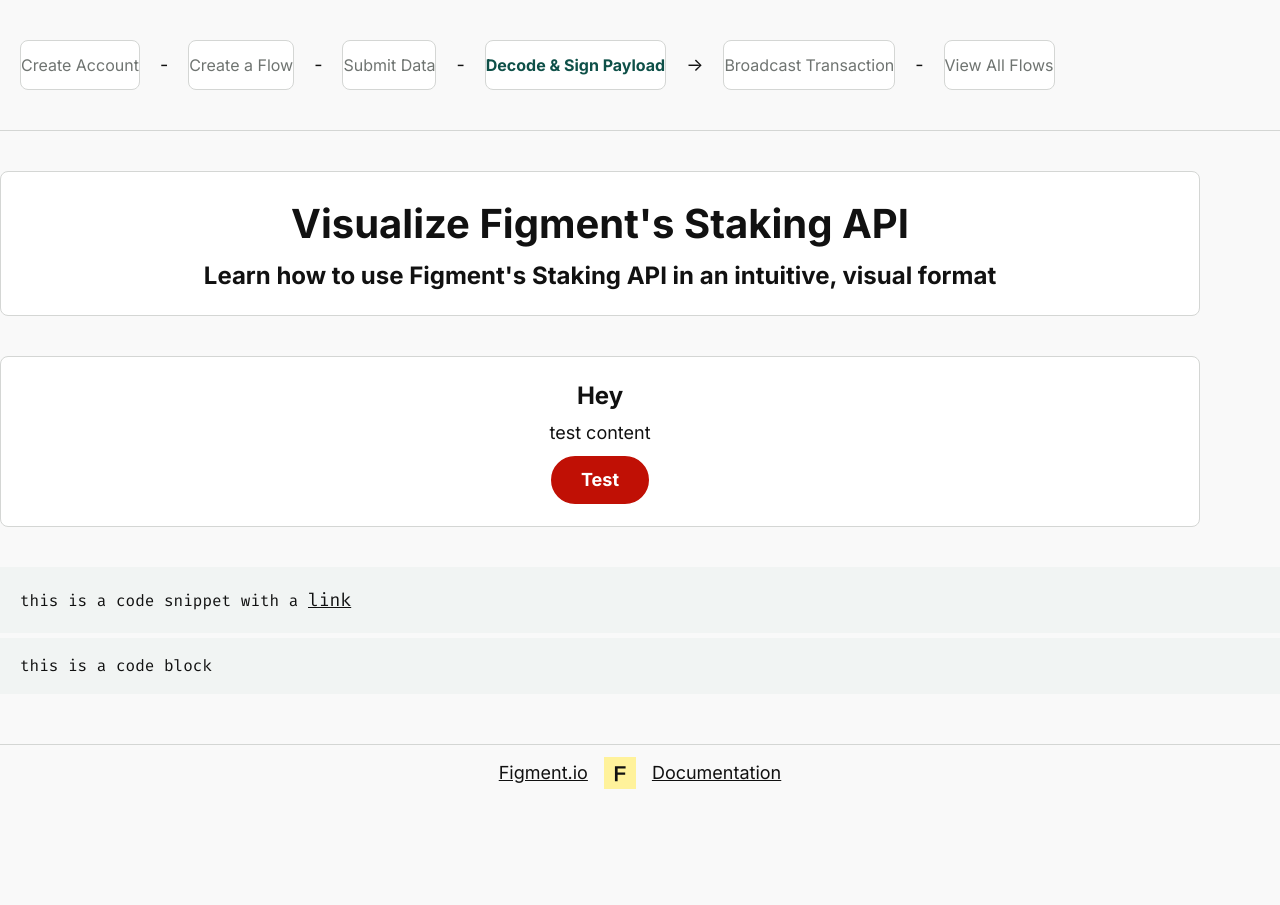
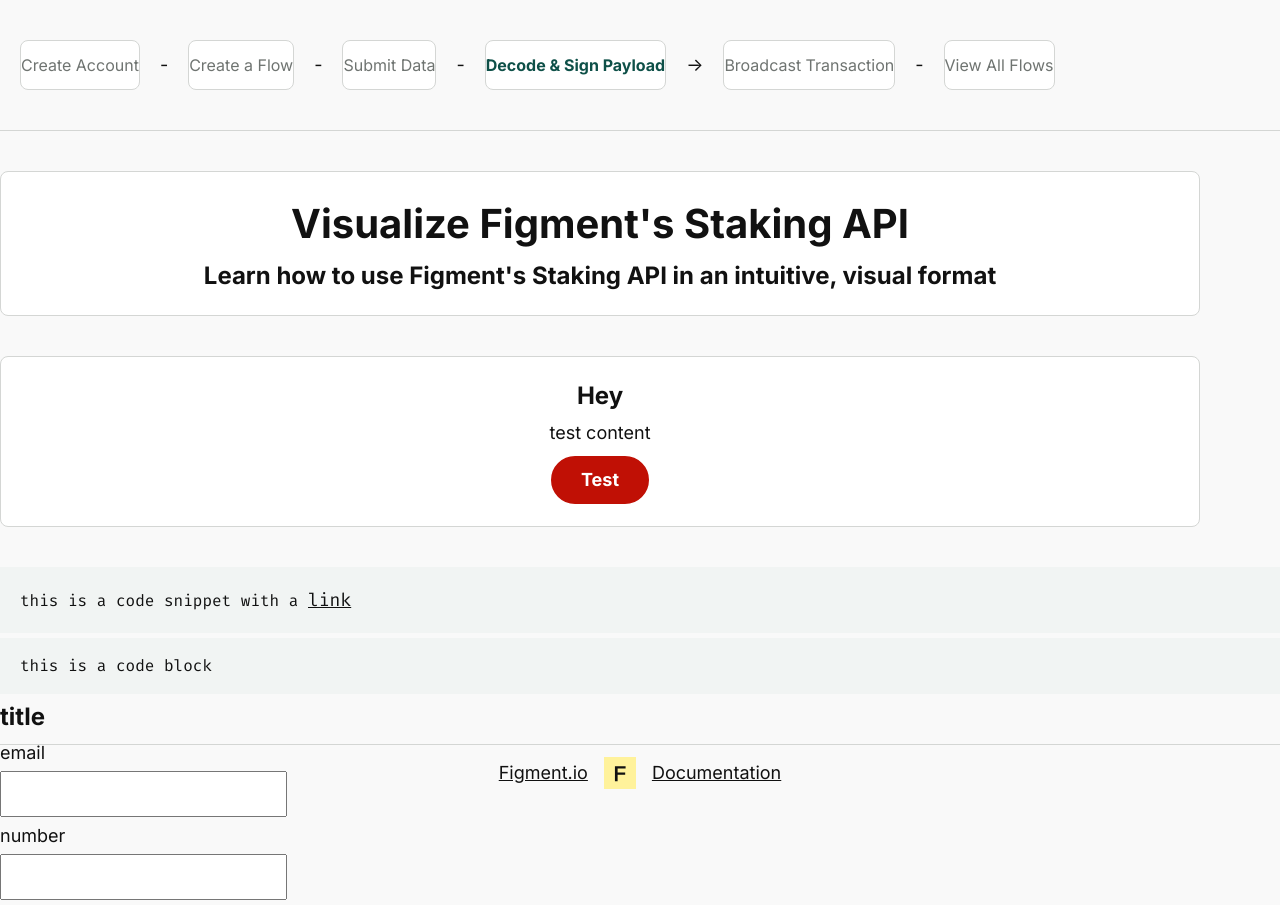
Before and after one commit to figment-networks/visualize-staking-api-flows, a Next.js app: page /ui-components in a window 1280 px wide. Before the commit the page ends 800 px from the top, so only its background shows below. Built offline with nearby package versions, Linux system fonts and the light colour scheme.

Commit message:
form update

```diff
--- a/pages/ui-components.jsx
+++ b/pages/ui-components.jsx
@@ -189,6 +189,14 @@
       </Formatted>
 
       <Formatted block>this is a code block</Formatted>
+
+      <form>
+        <h5>title</h5>
+        <label>email</label>
+        <input type="text" />
+        <label>number</label>
+        <input type="number" />
+      </form>
       <Footer />
     </>
   );
--- a/styles/main.css
+++ b/styles/main.css
@@ -60,6 +60,7 @@
 
 p,
 a,
+label,
 span,
 input,
 textarea,
@@ -79,3 +80,14 @@
 caption {
   font-size: 1.4rem;
 }
+
+label,
+input,
+textarea {
+  display: block;
+}
+
+input,
+textarea {
+  padding: 0.8rem 1.2rem;
+}
```
